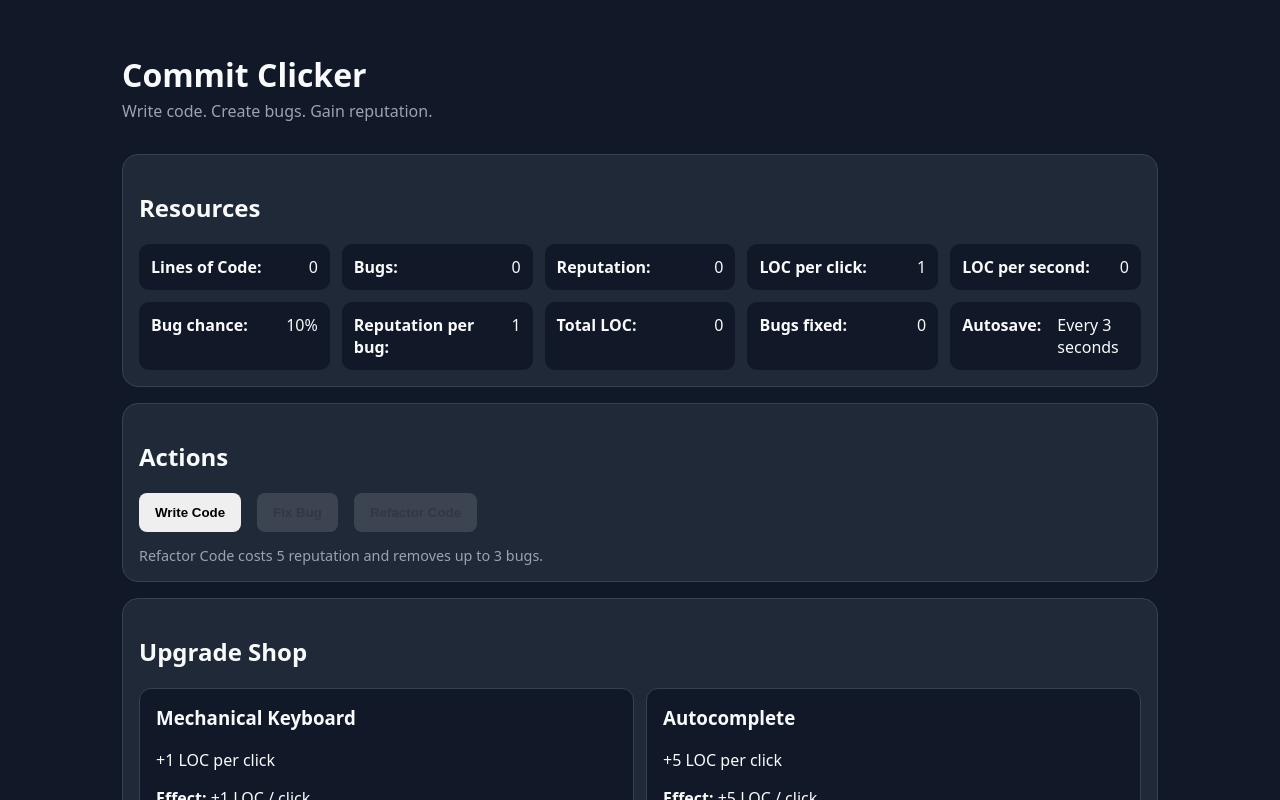
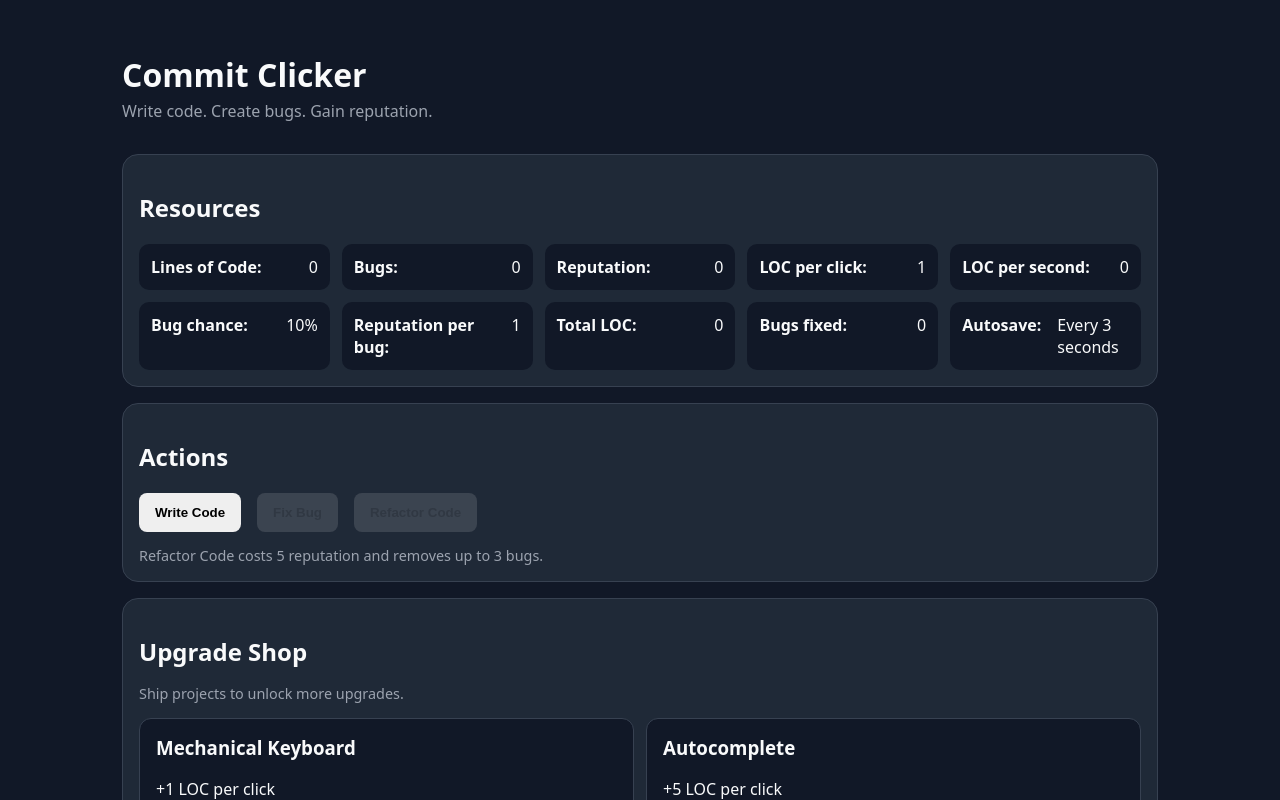
Before and after one commit to BlazingHotCode/commit-clicker, a React (Vite) app: page / in a window 1280 px wide. Shown: the top 800 px of the page. Built offline with nearby package versions, Linux system fonts and the light colour scheme.

Commit message:
hint at project-based upgrade unlocks

```diff
--- a/src/components/shop/UpgradeShop.tsx
+++ b/src/components/shop/UpgradeShop.tsx
@@ -13,6 +13,8 @@ export function UpgradeShop({ state, onBuyUpgrade }: UpgradeShopProps) {
     <section>
       <h2>Upgrade Shop</h2>
 
+      <p className="section-help">Ship projects to unlock more upgrades.</p>
+
       <div className="upgrade-grid">
         {upgrades.map((upgrade) => {
           const level = state.upgrades[upgrade.id];
@@ -22,7 +24,7 @@ export function UpgradeShop({ state, onBuyUpgrade }: UpgradeShopProps) {
               state.completedProjects.includes(projectId),
             ) ?? true;
 
-          if (!unlocked) return null
+          if (!unlocked) return null;
 
           return (
             <UpgradeCard
--- a/src/index.css
+++ b/src/index.css
@@ -154,3 +154,9 @@ article button {
   font-size: 0.9rem;
   margin-bottom: 0;
 }
+
+.section-help {
+  color: #9ca3af;
+  font-size: 0.9rem;
+  margin-top: -0.25rem;
+}
```
